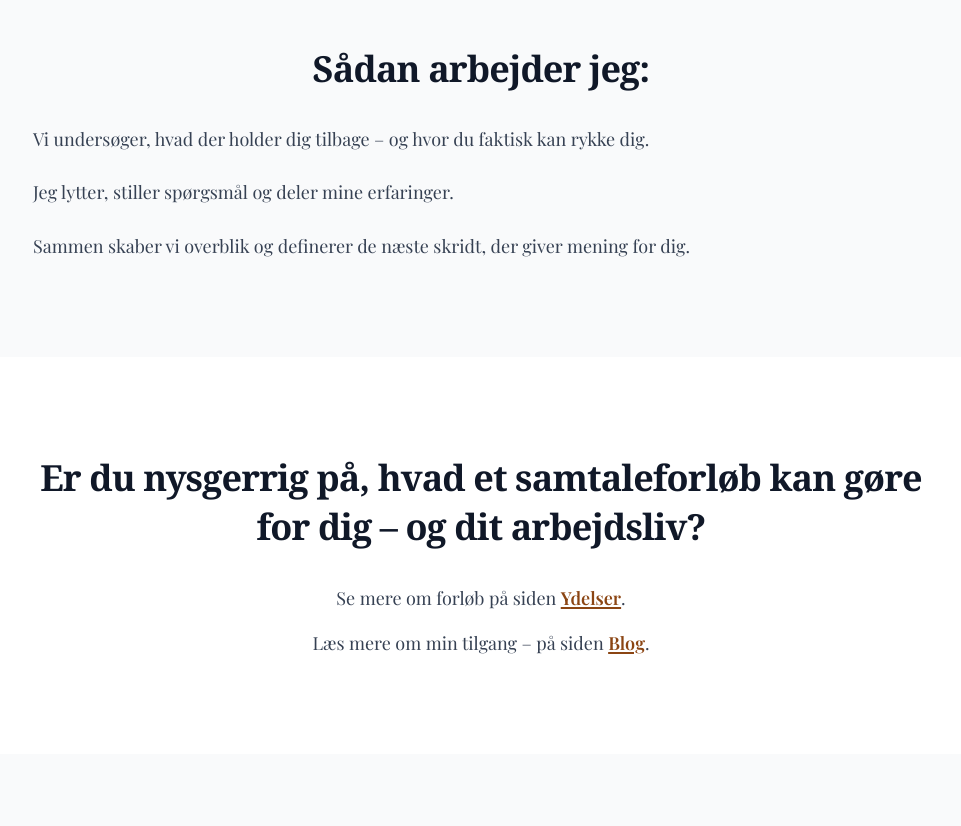
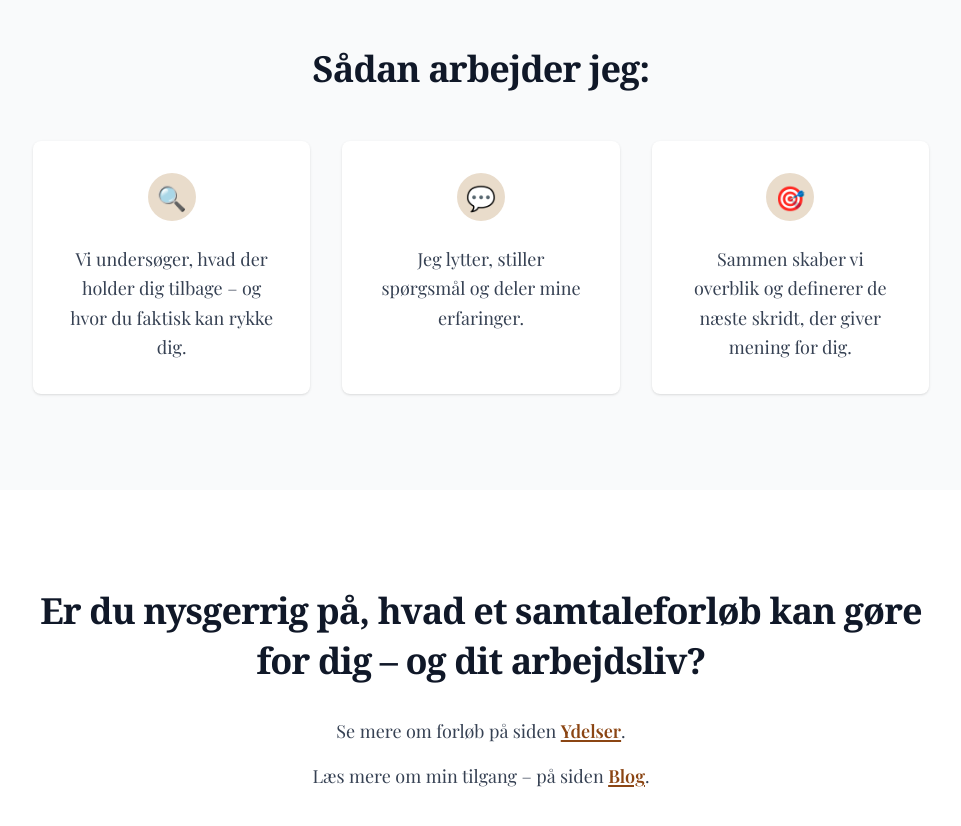
Before and after one commit to nordic-agency/marielouisestokholm, a Next.js app: page /om-mig in a window 1280 px wide. Shown: the part 2220-3046 px from the top of the page, without its empty margins (159-1120 px from the left). Built offline with nearby package versions, Linux system fonts and the light colour scheme.

Commit message:
V2 Revision: Improved layout of 'Sådan arbejder jeg' section with 3-column card design, icons, and better visual structure

```diff
--- a/src/app/om-mig/page.tsx
+++ b/src/app/om-mig/page.tsx
@@ -87,13 +87,34 @@ export default function AboutPage() {
       {/* Sådan arbejder jeg */}
       <section className="bg-gray-50 py-24 px-6">
         <div className="max-w-4xl mx-auto">
-          <h2 className="text-3xl md:text-4xl font-serif font-bold text-gray-900 leading-snug tracking-tight mb-8 text-center">
+          <h2 className="text-3xl md:text-4xl font-serif font-bold text-gray-900 leading-snug tracking-tight mb-12 text-center">
             Sådan arbejder jeg:
           </h2>
-          <div className="space-y-6 text-lg leading-relaxed text-gray-700">
-            <p>Vi undersøger, hvad der holder dig tilbage – og hvor du faktisk kan rykke dig.</p>
-            <p>Jeg lytter, stiller spørgsmål og deler mine erfaringer.</p>
-            <p>Sammen skaber vi overblik og definerer de næste skridt, der giver mening for dig.</p>
+          <div className="grid md:grid-cols-3 gap-8 text-center">
+            <div className="bg-white rounded-lg p-8 shadow-sm">
+              <div className="w-12 h-12 bg-[#e9dccb] rounded-full flex items-center justify-center mx-auto mb-6">
+                <span className="text-2xl">🔍</span>
+              </div>
+              <p className="text-lg leading-relaxed text-gray-700">
+                Vi undersøger, hvad der holder dig tilbage – og hvor du faktisk kan rykke dig.
+              </p>
+            </div>
+            <div className="bg-white rounded-lg p-8 shadow-sm">
+              <div className="w-12 h-12 bg-[#e9dccb] rounded-full flex items-center justify-center mx-auto mb-6">
+                <span className="text-2xl">💬</span>
+              </div>
+              <p className="text-lg leading-relaxed text-gray-700">
+                Jeg lytter, stiller spørgsmål og deler mine erfaringer.
+              </p>
+            </div>
+            <div className="bg-white rounded-lg p-8 shadow-sm">
+              <div className="w-12 h-12 bg-[#e9dccb] rounded-full flex items-center justify-center mx-auto mb-6">
+                <span className="text-2xl">🎯</span>
+              </div>
+              <p className="text-lg leading-relaxed text-gray-700">
+                Sammen skaber vi overblik og definerer de næste skridt, der giver mening for dig.
+              </p>
+            </div>
           </div>
         </div>
       </section>
```
